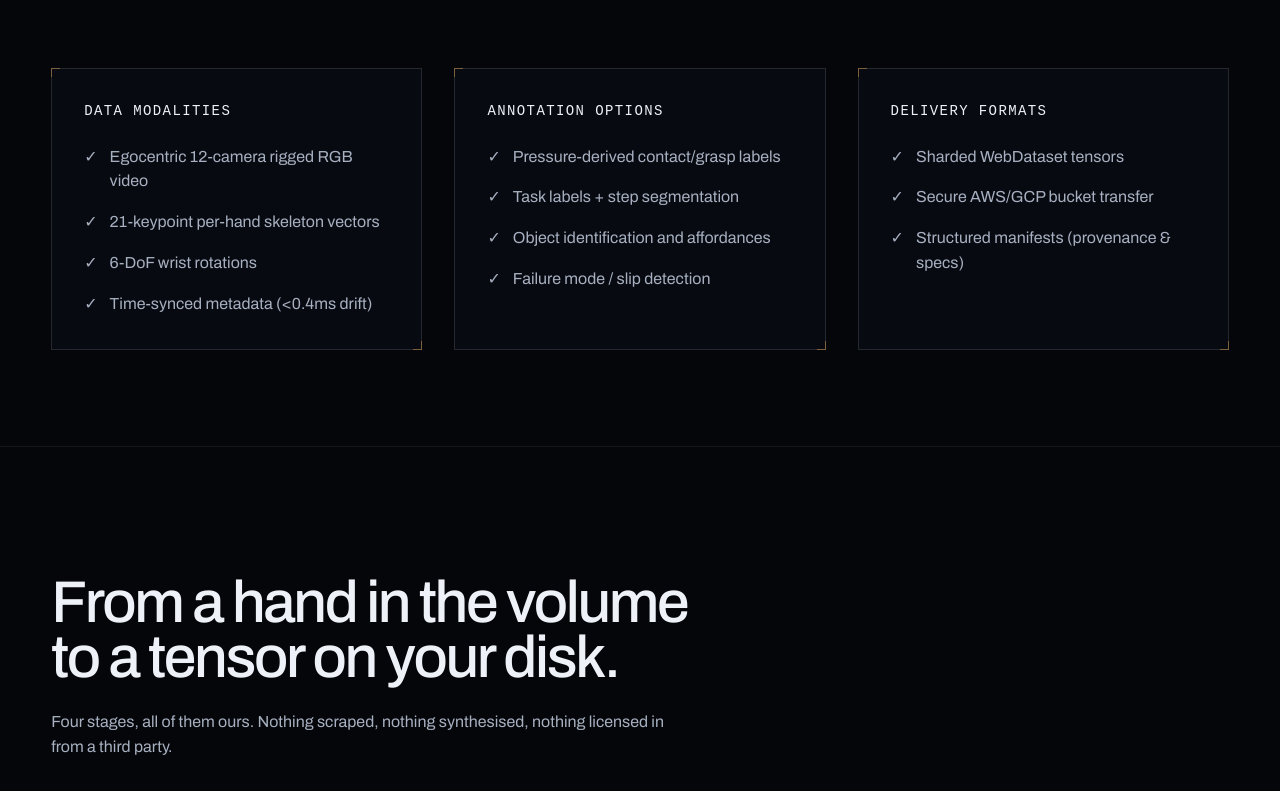
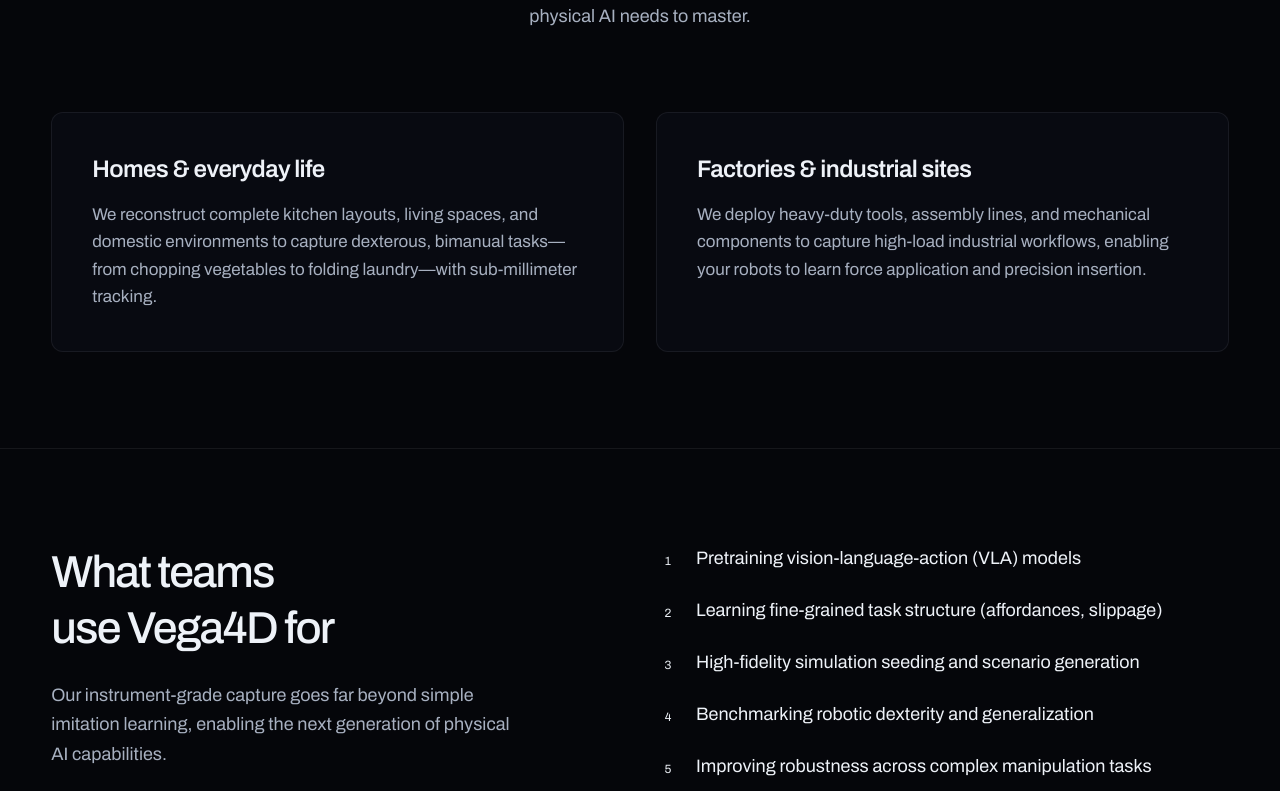
Before and after one commit to SRJ-ai/vega4d-landing, a React (Vite) app: page / in a window 1280 px wide. Shown: the part 1169-1960 px from the top of the page. Built offline with nearby package versions, Linux system fonts and the light colour scheme; a web font is replaced by a local one.

Commit message:
Add Environments and Applications sections inspired by ego-data.com

```diff
--- /dev/null
+++ b/src/components/Applications.jsx
@@ -0,0 +1,37 @@
+export function Applications() {
+  const apps = [
+    "Pretraining vision-language-action (VLA) models",
+    "Learning fine-grained task structure (affordances, slippage)",
+    "High-fidelity simulation seeding and scenario generation",
+    "Benchmarking robotic dexterity and generalization",
+    "Improving robustness across complex manipulation tasks"
+  ];
+
+  return (
+    <section className="relative w-full border-t border-[var(--line-100)] bg-[var(--ink-000)] py-24">
+      <div className="u-shell grid gap-12 lg:grid-cols-12 lg:gap-8">
+        <div className="lg:col-span-5">
+          <h2 className="u-display text-[clamp(2rem,3.5vw,3rem)] leading-tight text-[var(--text-100)]">
+            What teams use Vega4D for
+          </h2>
+          <p className="mt-6 text-[1.125rem] leading-relaxed text-[var(--text-200)]">
+            Our instrument-grade capture goes far beyond simple imitation learning, enabling the next generation of physical AI capabilities.
+          </p>
+        </div>
+
+        <div className="lg:col-span-6 lg:col-start-7">
+          <ul className="flex flex-col gap-6">
+            {apps.map((app, i) => (
+              <li key={i} className="flex items-start">
+                <span className="mr-4 mt-1 flex h-6 w-6 shrink-0 items-center justify-center rounded-full bg-[var(--brand-900)] text-[0.75rem] text-[var(--brand-300)]">
+                  {i + 1}
+                </span>
+                <span className="text-[1.125rem] text-[var(--text-100)]">{app}</span>
+              </li>
+            ))}
+          </ul>
+        </div>
+      </div>
+    </section>
+  );
+}
--- /dev/null
+++ b/src/components/Environments.jsx
@@ -0,0 +1,41 @@
+export function Environments() {
+  return (
+    <section className="relative w-full bg-[var(--ink-000)] py-24">
+      <div className="u-shell">
+        <div className="mx-auto max-w-3xl text-center">
+          <h2 className="u-display text-[clamp(2rem,3.5vw,3rem)] leading-tight text-[var(--text-100)]">
+            Domestic and industrial capture
+          </h2>
+          <p className="mt-6 text-[1.125rem] leading-relaxed text-[var(--text-200)]">
+            Our clean-room rigs are modular and can be deployed to simulate the exact environments your physical AI needs to master.
+          </p>
+        </div>
+
+        <div className="mt-20 grid gap-12 lg:grid-cols-2 lg:gap-8">
+          <EnvironmentCard
+            title="Homes & everyday life"
+            description="We reconstruct complete kitchen layouts, living spaces, and domestic environments to capture dexterous, bimanual tasks—from chopping vegetables to folding laundry—with sub-millimeter tracking."
+          />
+          <EnvironmentCard
+            title="Factories & industrial sites"
+            description="We deploy heavy-duty tools, assembly lines, and mechanical components to capture high-load industrial workflows, enabling your robots to learn force application and precision insertion."
+          />
+        </div>
+      </div>
+    </section>
+  );
+}
+
+function EnvironmentCard({ title, description }) {
+  return (
+    <div className="group relative overflow-hidden rounded-xl border border-[var(--line-100)] bg-[var(--ink-100)] p-10 transition-colors hover:border-[var(--brand-500)]">
+      <div className="absolute inset-0 bg-gradient-to-br from-[var(--brand-900)]/10 to-transparent opacity-0 transition-opacity duration-500 group-hover:opacity-100" />
+      <h3 className="relative z-10 text-2xl font-semibold tracking-tight text-[var(--text-100)]">
+        {title}
+      </h3>
+      <p className="relative z-10 mt-4 text-[1.0625rem] leading-relaxed text-[var(--text-200)]">
+        {description}
+      </p>
+    </div>
+  );
+}
--- a/src/pages/Home.jsx
+++ b/src/pages/Home.jsx
@@ -1,5 +1,7 @@
 import { Hero } from '../components/Hero';
 import { TrustedBy } from '../components/TrustedBy';
+import { Environments } from '../components/Environments';
+import { Applications } from '../components/Applications';
 import { CapturePipeline } from '../components/CapturePipeline';
 import { Instrument } from '../components/Instrument';
 import { PrivacyValidation } from '../components/PrivacyValidation';
@@ -16,6 +18,8 @@
     <main>
       <Hero />
       <TrustedBy />
+      <Environments />
+      <Applications />
       <DataModalities />
       <CapturePipeline />
       <PrivacyValidation />
```
